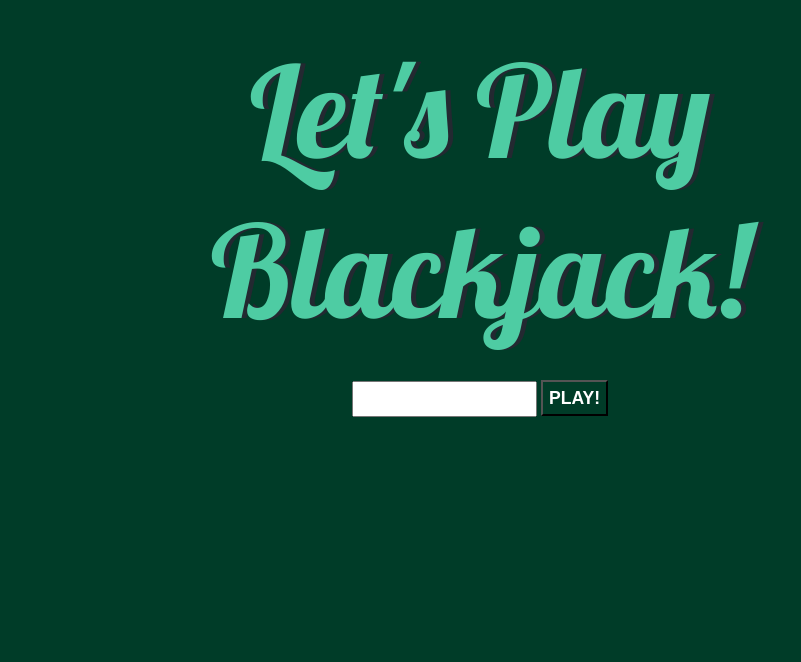
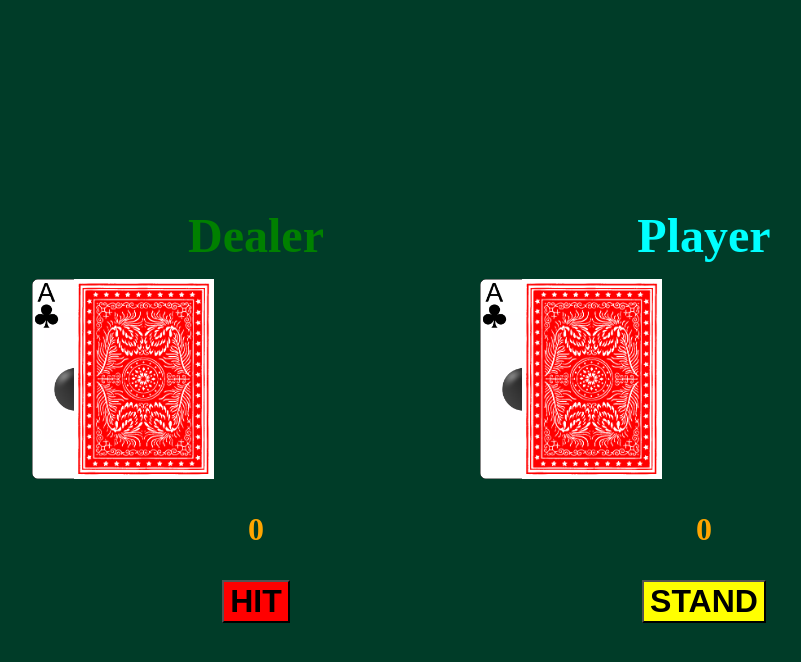
Before and after one commit to DevDinosaur/blackjack, a plain HTML site: page index.html in a window 1280 px wide. Shown: the whole page, without its empty margins (160-961 px from the left). Drawn offline with Linux system fonts and the light colour scheme.

Commit message:
adjusted content to center of screen

```diff
--- a/index.html
+++ b/index.html
@@ -10,13 +10,13 @@
     />
   </head>
   <body>
-    <div id="start" class="container">
+    <div id="start" class="container hide">
       <h1>Let's Play Blackjack!</h1>
       <input type="text" id="nameInput">
       <button id="playButton">PLAY!</button>
     </div>
 
-    <div id="game" class="container hide">
+    <div id="game" class="container">
       <h2 class="name1">Dealer</h2>
       <h2 class="name2">Player</h2>
 
--- a/styles.css
+++ b/styles.css
@@ -6,7 +6,7 @@
 
 #game {
   position: absolute;
-  top: 0;
+  top: 24%;
   left: 50%;
   translate: -50%;
   display: grid;
@@ -20,7 +20,7 @@ img {
 
 h2 {
   font-size: 3rem;
-  margin: 0 0 1rem;
+  margin: 1rem 0 1rem;
 }
 
 .name1 {
```
